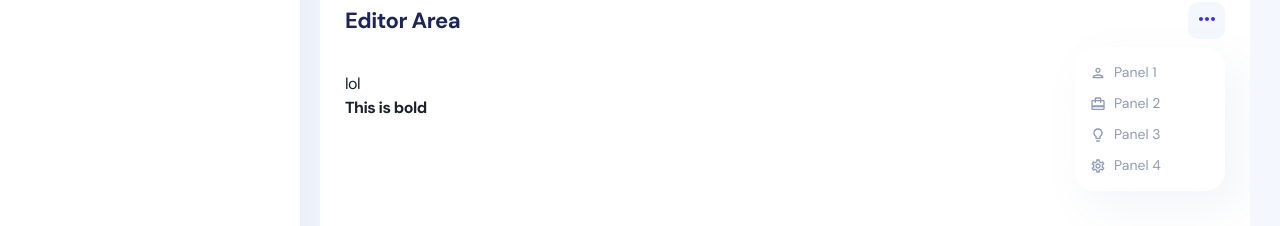
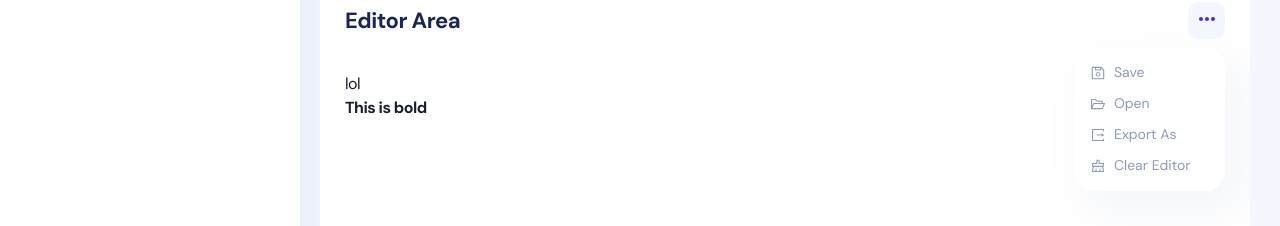
Before and after one commit to 1-Harshit/ed-eater, a React (Create React App) app: page /#/editor/default in a window 1280 px wide. Both pictures are taken after a click on the button 1206 px from the left and 382 px from the top of the page. Shown: the part 362-588 px from the top of the page. Built offline with nearby package versions, Linux system fonts and the light colour scheme.

Commit message:
Add file-IO buttons

```diff
--- a/src/components/menu/MainMenu.tsx
+++ b/src/components/menu/MainMenu.tsx
@@ -14,11 +14,13 @@ import {
 } from '@chakra-ui/react';
 // Assets
 import {
+	AiOutlineSave,
+	AiOutlineFolderOpen,
+	AiOutlineExport,
+	AiOutlineClear
+} from 'react-icons/ai';
+import {
 	MdOutlineMoreHoriz,
-	MdOutlinePerson,
-	MdOutlineCardTravel,
-	MdOutlineLightbulb,
-	MdOutlineSettings
 } from 'react-icons/md';
 
 export default function Banner(props: { [x: string]: any }) {
@@ -80,9 +82,9 @@ export default function Banner(props: { [x: string]: any }) {
 					}}
 					mb='10px'>
 					<Flex align='center'>
-						<Icon as={MdOutlinePerson} h='16px' w='16px' me='8px' />
+						<Icon as={AiOutlineSave} h='16px' w='16px' me='8px' />
 						<Text fontSize='sm' fontWeight='400'>
-							Panel 1
+							Save
 						</Text>
 					</Flex>
 				</MenuItem>
@@ -100,9 +102,9 @@ export default function Banner(props: { [x: string]: any }) {
 					}}
 					mb='10px'>
 					<Flex align='center'>
-						<Icon as={MdOutlineCardTravel} h='16px' w='16px' me='8px' />
+						<Icon as={AiOutlineFolderOpen} h='16px' w='16px' me='8px' />
 						<Text fontSize='sm' fontWeight='400'>
-							Panel 2
+							Open
 						</Text>
 					</Flex>
 				</MenuItem>
@@ -120,9 +122,9 @@ export default function Banner(props: { [x: string]: any }) {
 					}}
 					mb='10px'>
 					<Flex align='center'>
-						<Icon as={MdOutlineLightbulb} h='16px' w='16px' me='8px' />
+						<Icon as={AiOutlineExport} h='16px' w='16px' me='8px' />
 						<Text fontSize='sm' fontWeight='400'>
-							Panel 3
+							Export As
 						</Text>
 					</Flex>
 				</MenuItem>
@@ -139,9 +141,9 @@ export default function Banner(props: { [x: string]: any }) {
 						bg: 'transparent'
 					}}>
 					<Flex align='center'>
-						<Icon as={MdOutlineSettings} h='16px' w='16px' me='8px' />
+						<Icon as={AiOutlineClear} h='16px' w='16px' me='8px' />
 						<Text fontSize='sm' fontWeight='400'>
-							Panel 4
+							Clear Editor
 						</Text>
 					</Flex>
 				</MenuItem>
```
